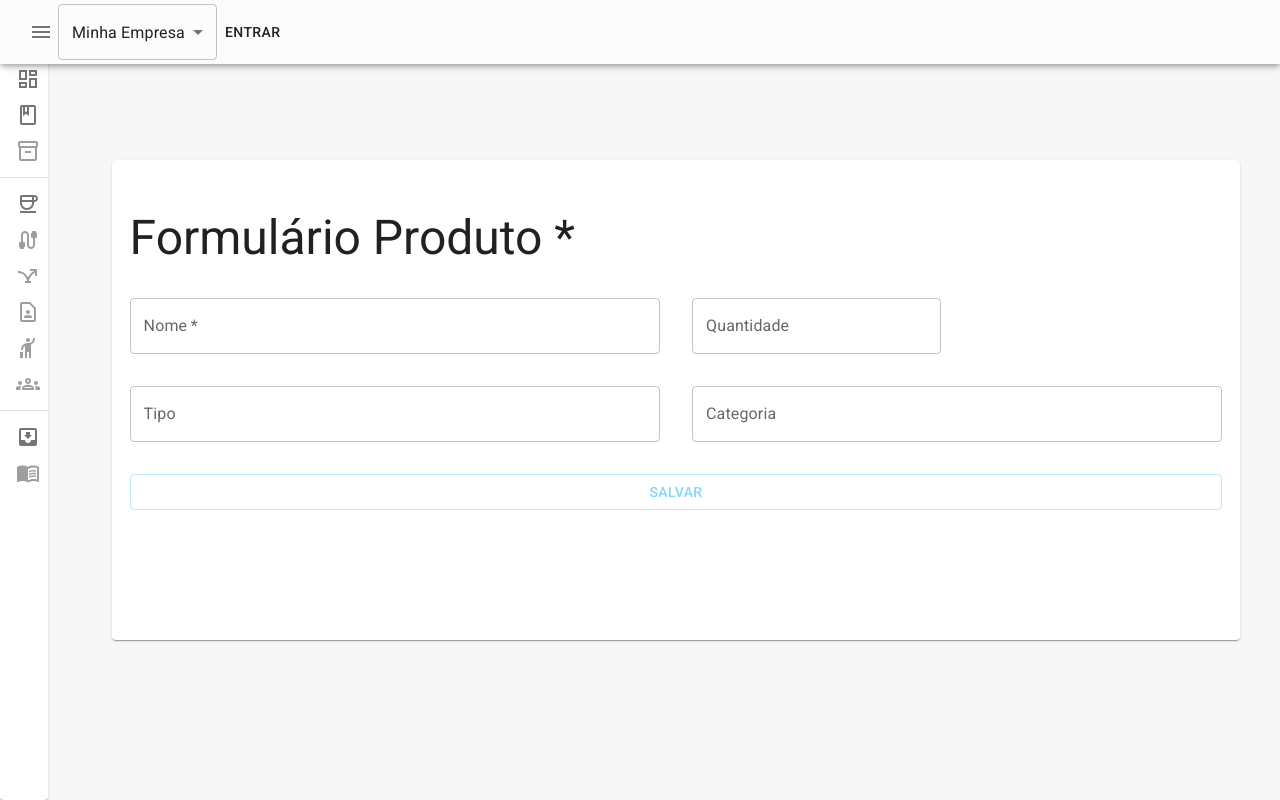
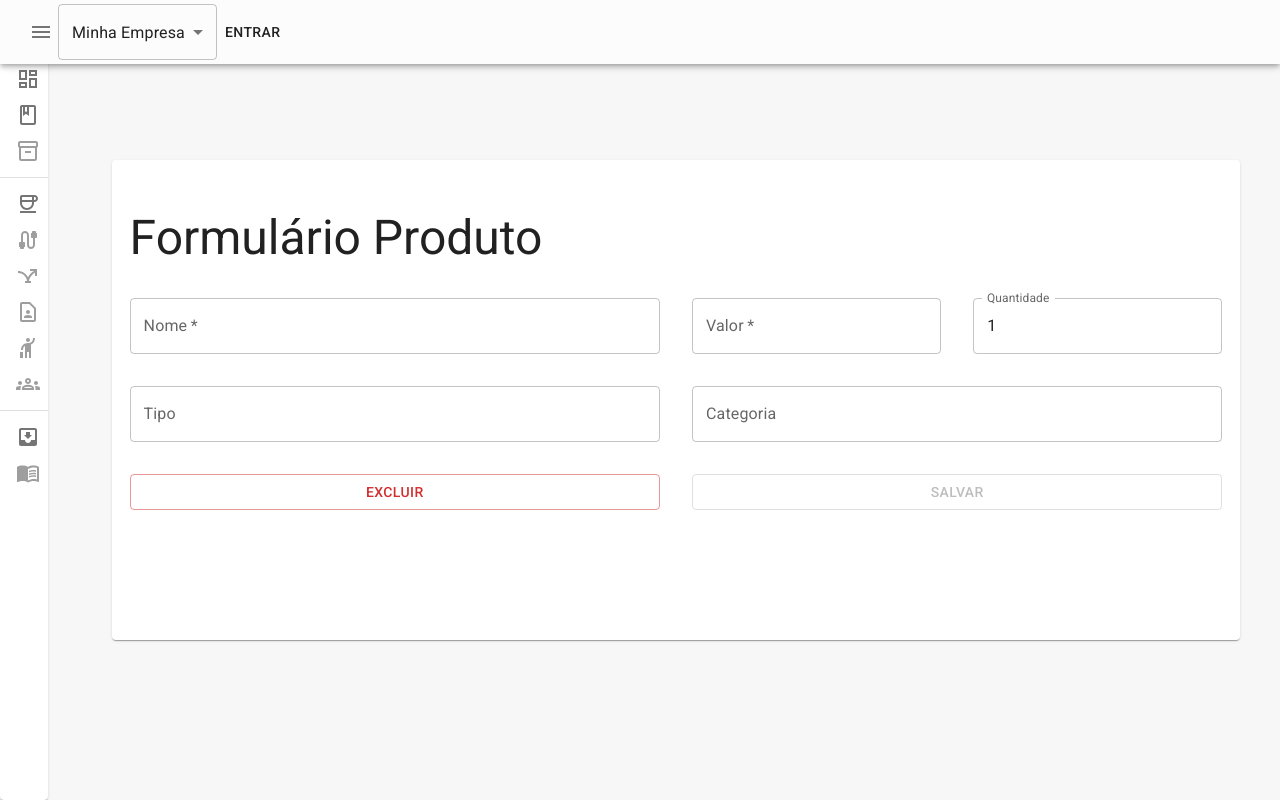
Before and after one commit to CavernaTech/breeze, a React (Create React App) app: page /produtos/1 in a window 1280 px wide. Built offline with nearby package versions, Linux system fonts and the light colour scheme; no server answers.

Commit message:
Implementeado formulário;

```diff
--- a/src/components/form/index.jsx
+++ b/src/components/form/index.jsx
@@ -13,7 +13,7 @@ function getTypeSize(type) {
   }
 }
 
-function FormComponent({ fields, title, value, onSubmit }) {
+function FormComponent({ fields, title, value, onDelete, onSubmit }) {
   const [data, setData] = useState(value || {});
   const classes = useStyles();
 
@@ -23,23 +23,37 @@ function FormComponent({ fields, title, value, onSubmit }) {
     }
   }, [value]);
 
+  const handleChange = (e) => {
+    const raw = { ...data };
+    const input = e.target.value;
+    let parsed;
+    if (e.target.type === "number") {
+      parsed = parseFloat(input);
+    } else {
+      parsed = input;
+    }
+    // eslint-disable-next-line no-self-compare
+    if (parsed === parsed) {
+      // Conferindo por NaN
+      raw[e.target.id] = parsed;
+      setData(raw);
+    }
+  };
+
+  const handleDelete = (e) => {
+    e.preventDefault();
+    if (window.confirm('Deseja realmente exluir?')) {
+      onDelete();
+    }
+  }
+
   const handleSubmit = (e) => {
     e.preventDefault();
     onSubmit(data);
   };
 
-  const handleChange = (e) => {
-    const raw = { ...data };
-    if (e.target.type === "number") {
-      raw[e.target.id] = parseFloat(e.target.value);
-    } else {
-      raw[e.target.id] = e.target.value;
-    }
-    setData(raw);
-  };
-
   return (
-    <PageComponent title={`${title} ${data !== value ? '*' : ''}`}>
+    <PageComponent title={`${title} ${data !== value ? "*" : ""}`}>
       <Box component="form" onSubmit={handleSubmit}>
         <Grid container spacing={4}>
           {fields.map((item) => (
@@ -55,9 +69,22 @@ function FormComponent({ fields, title, value, onSubmit }) {
               />
             </Grid>
           ))}
-          <Grid item xs={12} md={12}>
+          <Grid item xs={12} md={6}>
+            <Button
+              color="error"
+              disabled={!onDelete}
+              fullWidth
+              onClick={handleDelete}
+              type="submit"
+              variant="outlined"
+            >
+              Excluir
+            </Button>
+          </Grid>
+          <Grid item xs={12} md={6}>
             <Button
               color="secondary"
+              disabled={!onSubmit || data === value}
               fullWidth
               type="submit"
               variant="outlined"
@@ -73,6 +100,8 @@ function FormComponent({ fields, title, value, onSubmit }) {
 
 FormComponent.defaultProps = {
   fields: [],
+  onDelete: null,
+  onSubmit: null,
   title: null,
   value: null,
 };
--- a/src/containers/produtoForm.container.jsx
+++ b/src/containers/produtoForm.container.jsx
@@ -1,13 +1,21 @@
 import FormComponent from "../components/form";
 
 function ProdutoFormContainer(props) {
-  const value = null;
+  const value = {
+    quantidade: 1,
+  };
   const state = {
     fields: [
       {
         name: "nome",
         type: "text",
         title: "Nome",
+        required: true,
+      },
+      {
+        name: "valor",
+        type: "number",
+        title: "Valor",
         required: true,
       },
       {
@@ -30,6 +38,8 @@ function ProdutoFormContainer(props) {
   };
 
   const functions = {
+    onDelete: () => {},
+    onSubmit: () => {}
   };
 
   return <FormComponent {...state} {...functions} {...props} title="Formulário Produto" />;
```
